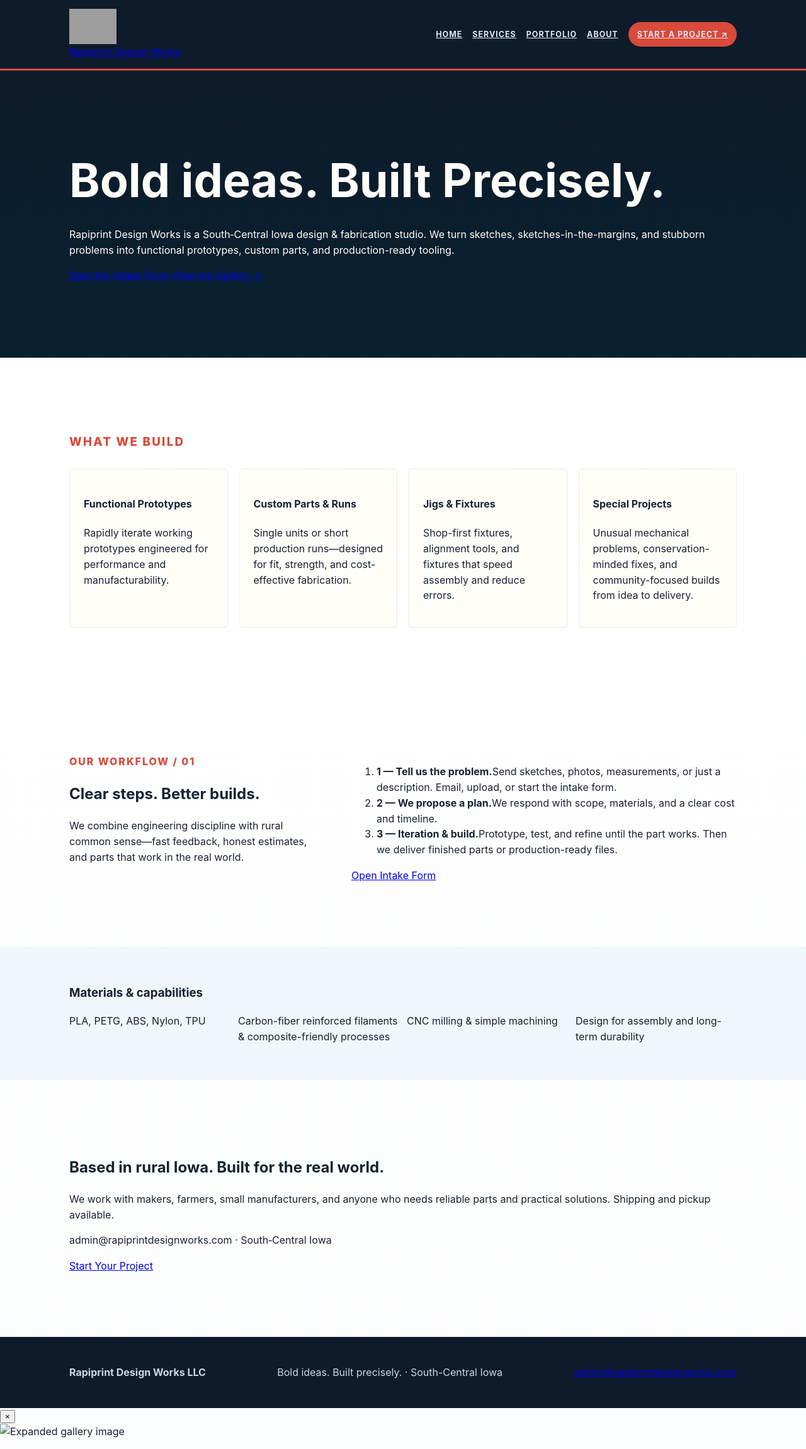
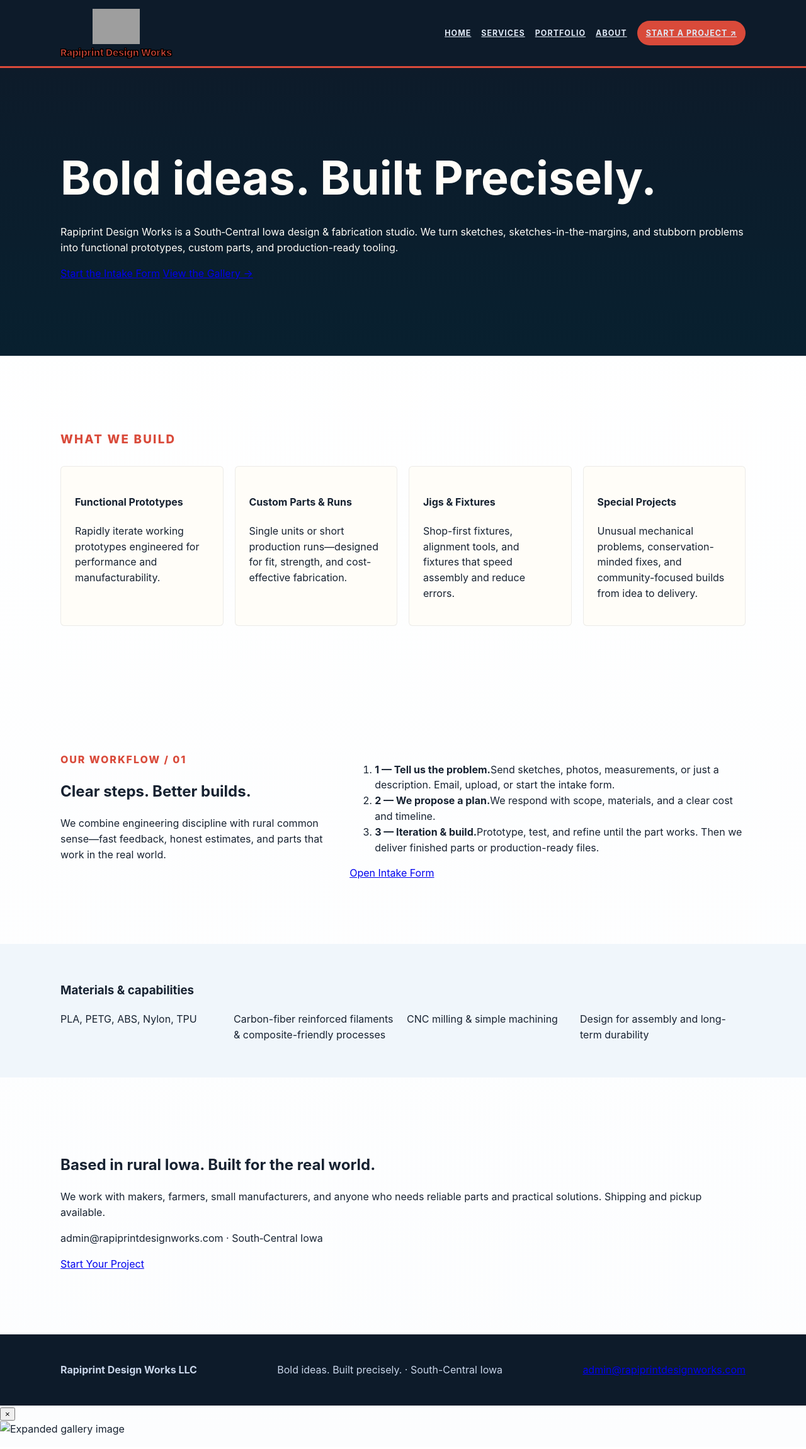
Before and after one commit to rapiprintconcepts-max/rapiprintdesignworks, a Jekyll site: the page built from index.html, in a window 1280 px wide. Shown: the whole page at 63% size. Built offline with Jekyll 4.4.1, drawn with Linux system fonts in a browser that asks for light colours; grey boxes are pictures that could not be loaded.

Commit message:
ui: reduce page side padding to 30% of previous value; add visible brand text centered under logo and style it red with a black outline; keep carousel and centering styles

```diff
--- a/_includes/header.html
+++ b/_includes/header.html
@@ -3,7 +3,7 @@
         <a class="brand" href="/index.html" aria-label="Rapiprint Design Works home">
             <!-- Cache-busted logo: append build timestamp so browsers fetch new image after deploy -->
             <img src="/assets/logo.png?v={{ site.time | date: '%Y%m%d%H%M' }}" alt="Rapiprint Design Works" class="site-logo">
-            <span class="sr-only">Rapiprint Design Works</span>
+            <div class="brand-text">Rapiprint Design Works</div>
         </a>
 
         <nav class="nav" aria-label="Main navigation">
--- a/assets/style.css
+++ b/assets/style.css
@@ -8,8 +8,8 @@
 .container {
   max-width: 1100px;
   margin: 0 auto;
-  padding-left: 20px;
-  padding-right: 20px;
+  padding-left: 6px;    /* reduced to 30% of previous 20px */
+  padding-right: 6px;   /* reduced to 30% of previous 20px */
 }
 
 /* Portfolio carousel: centered and fixed to 50% of the page width */
@@ -59,6 +59,12 @@
   display:block;
 }
 
+/* Brand: logo with visible centered brand text underneath */
+.brand{display:flex;flex-direction:column;align-items:center;text-decoration:none}
+.brand .brand-text{margin-top:6px;font-weight:800;color:var(--accent);text-align:center;font-size:0.95rem;line-height:1;}
+/* Add black outline for text for stronger contrast */
+.brand .brand-text{ -webkit-text-stroke: 1px #000; text-shadow: -1px -1px 0 #000, 1px -1px 0 #000, -1px 1px 0 #000, 1px 1px 0 #000; }
+
 .header{padding:14px 0;background:var(--navy);color:var(--white);border-bottom:3px solid var(--accent)}
 .header-flex{display:flex;align-items:center;justify-content:space-between;gap:18px}
 .site-logo{height:56px;width:auto;display:block}
```
